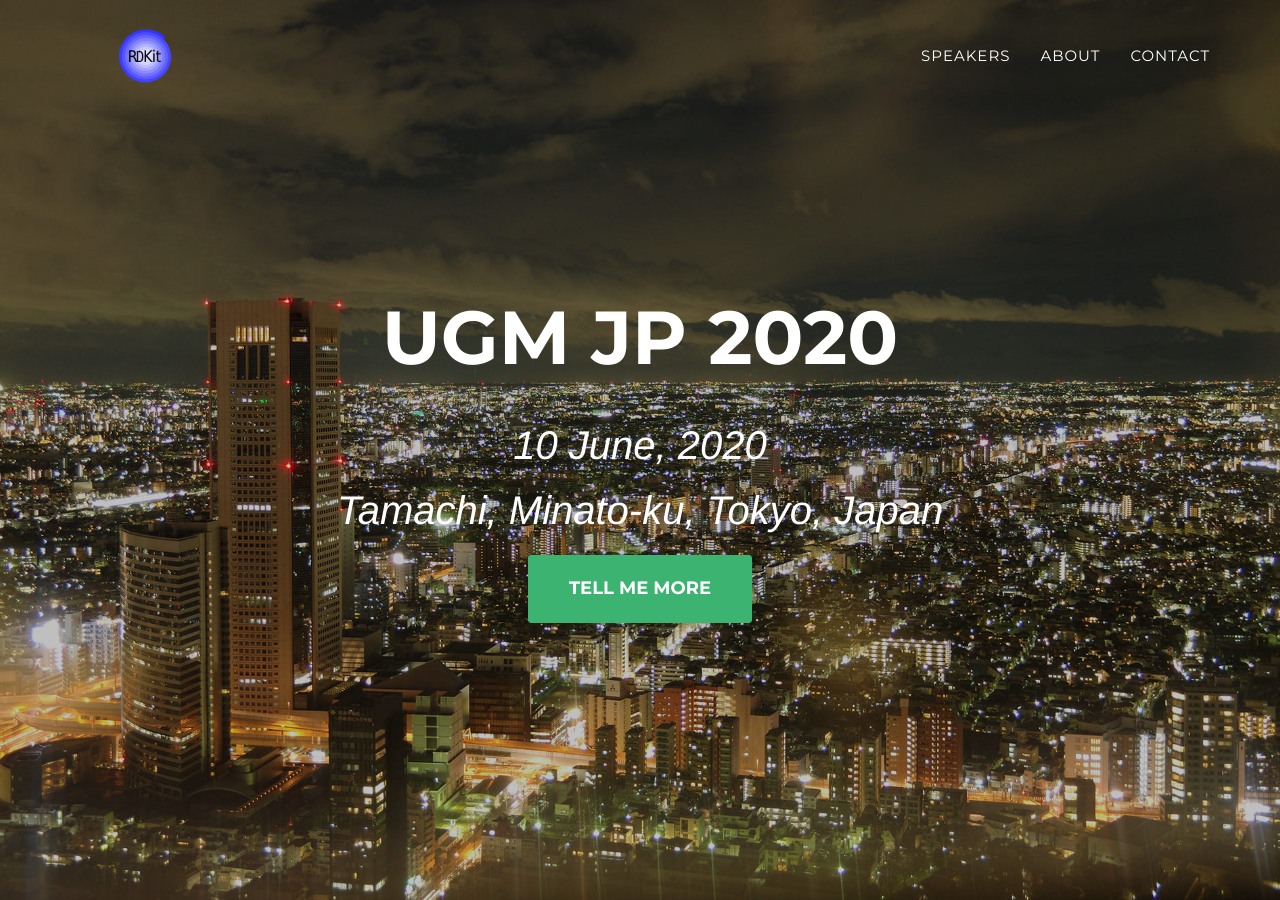
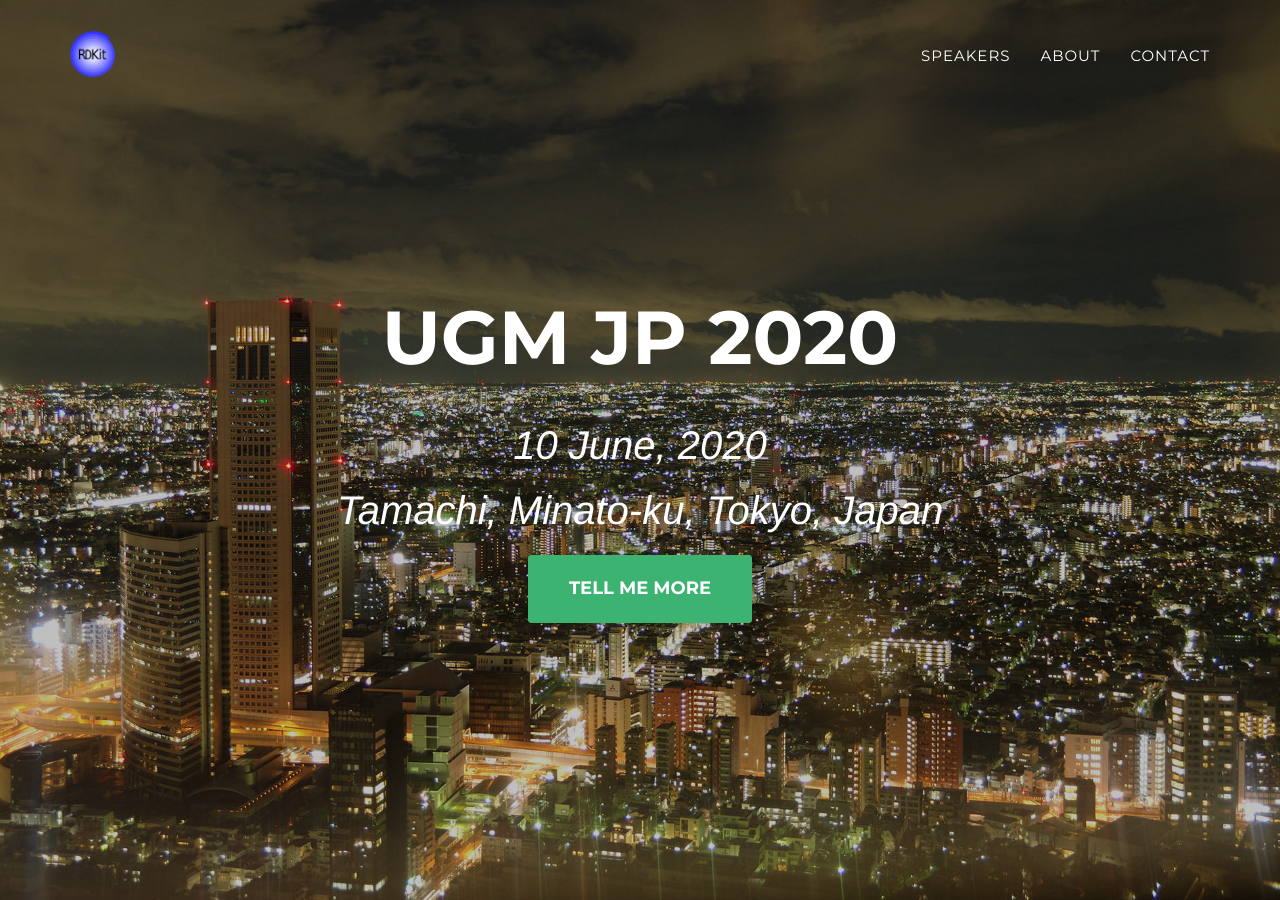
Before and after one commit to rdkit-users-jp/UGMJP2020, a Jekyll site: the page built from index.html, in a window 1280 px wide and 900 px high. Built offline with Jekyll 4.4.1, drawn with Linux system fonts in a browser that asks for light colours; some web fonts are replaced.

Commit message:
:art: Resize navbar logo size direction

```diff
--- a/_includes/2017_data/header-home.html
+++ b/_includes/2017_data/header-home.html
@@ -11,8 +11,8 @@
                 <span class="icon-bar"></span>
             </button>
             <a class="navbar-brand page-scroll" href="{{ site.baseurl }}/"><img
-                    src="{{ site.baseurl }}/css/2017_style/img/logos/rdkit-logo-small.png" style="margin-top:-15px"
-                    width="150px" alt="icon-about"></a>
+                    src="{{ site.baseurl }}/css/2017_style/img/logos/rdkit-logo-small.png" style="margin-top:-12.5px"
+                    width="45px" alt="icon-about"></a>
         </div>
 
         <!-- Collect the nav links, forms, and other content for toggling -->
```
Also changed, not shown: css/2017_style/img/logos/rdkit-logo-small.png.
